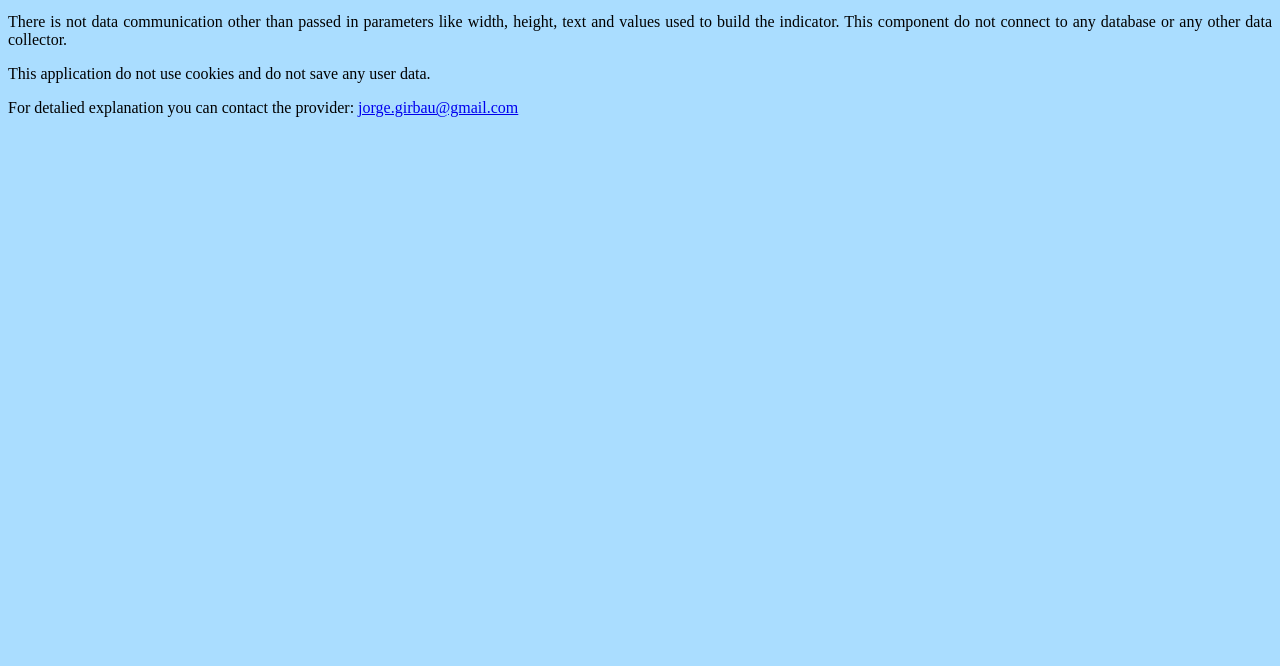
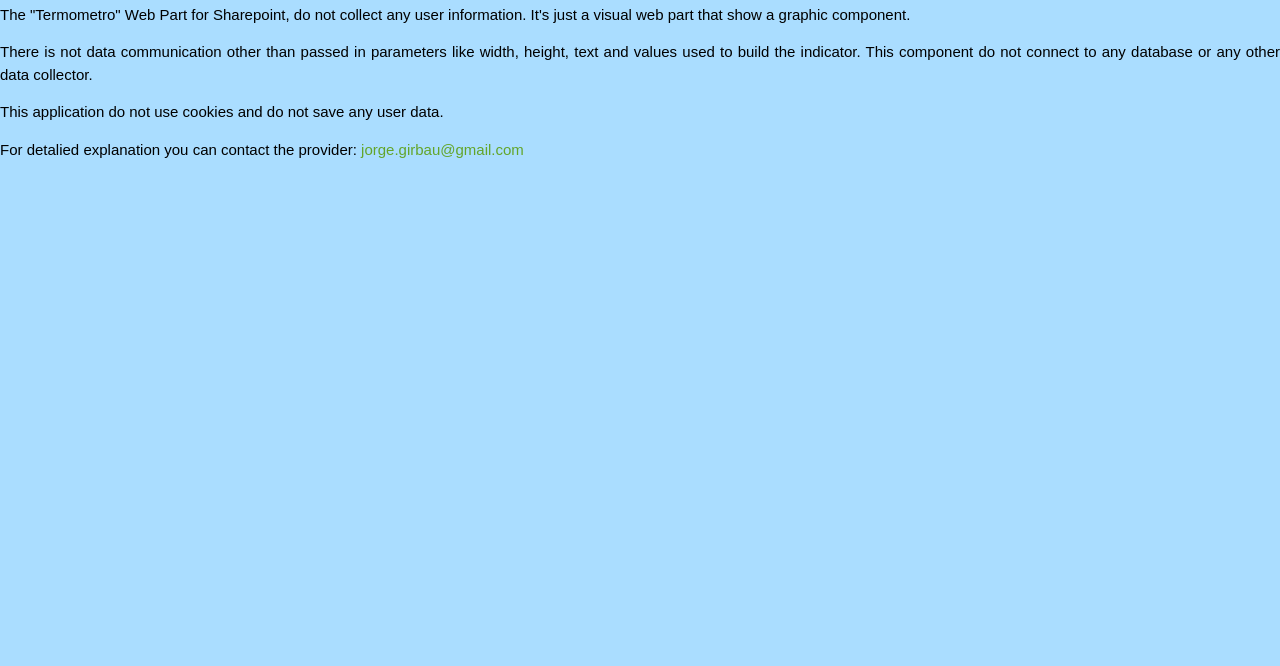
Before and after one commit to jgirbau/thermo-h, a plain HTML site: page privacy/sharepoint.html in a window 1280 px wide. Shown: the part 134-800 px from the top of the page. Drawn offline with Linux system fonts and the light colour scheme.

Commit message:
Update sharepoint.html

```diff
--- a/privacy/sharepoint.html
+++ b/privacy/sharepoint.html
@@ -1,6 +1,12 @@
 <html lang="es">
 <head>
    <title>Termometro Privacy Statement</title>
+   <meta charset="utf-8">
+   <meta http-equiv="X-UA-Compatible" content="IE=edge,chrome=1">
+
+   <link rel="stylesheet" href="../stylesheets/stylesheet.css" media="screen">
+   <link rel="stylesheet" href="../stylesheets/github-dark.css">
+
 </head>
 <body style="color:#000000;background-color:#AADDFF;">
   <h1 style="color:#001660;text-align:center;">Termometro Sharepoint WebPart</h1>
```
